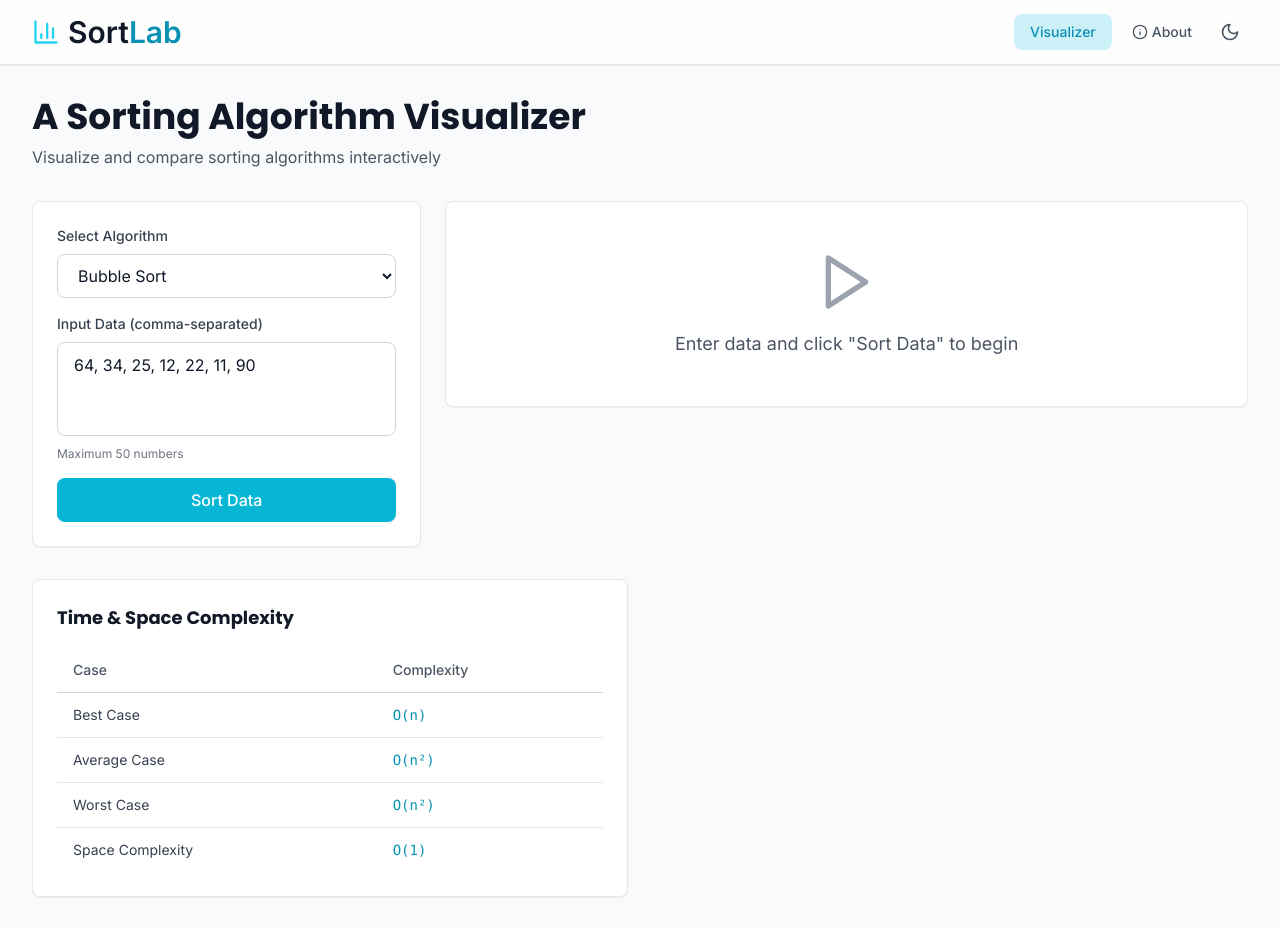
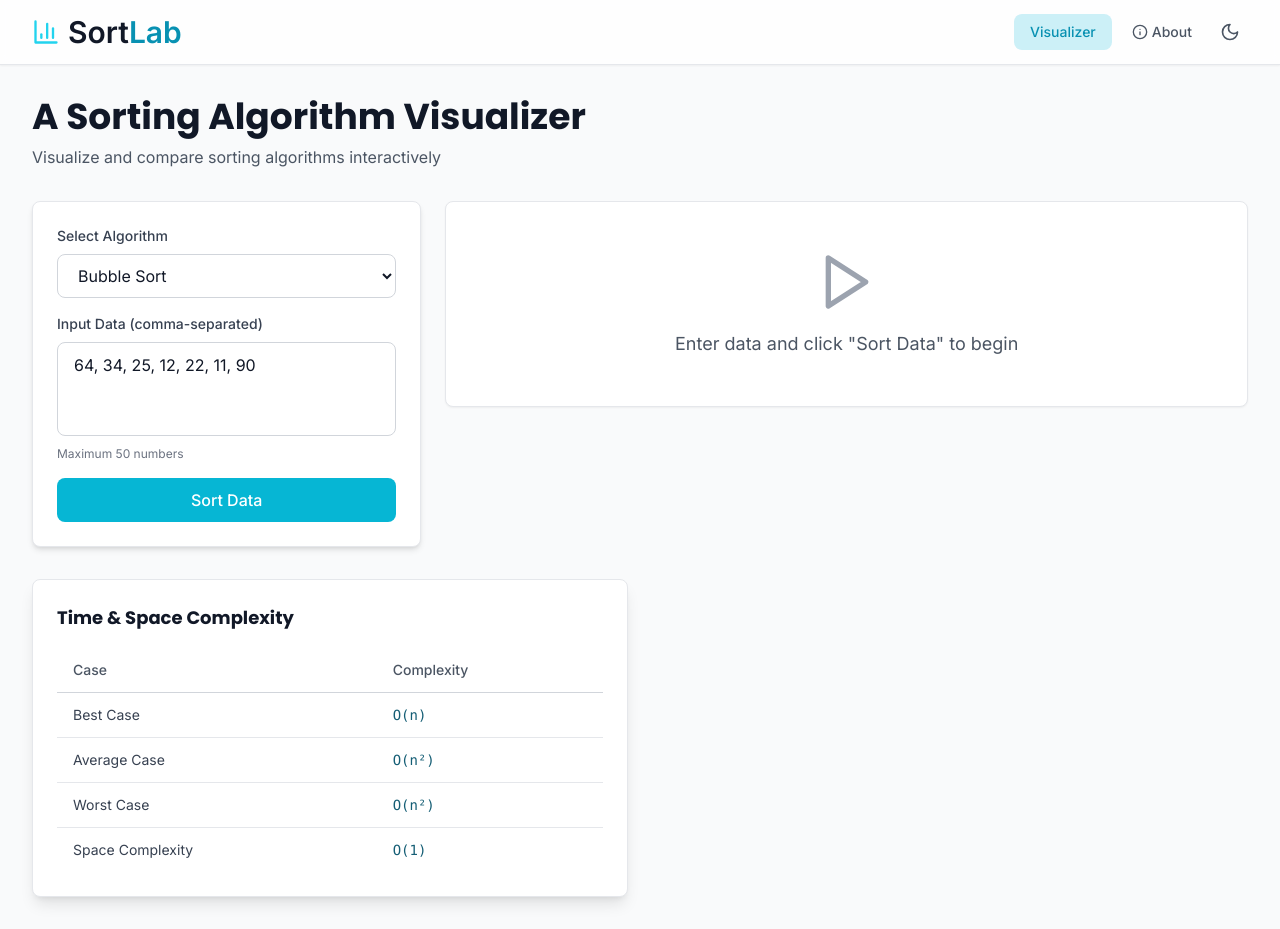
Before and after one commit to dhyan2815/SortLab, a React (Vite) app: page / in a window 1280 px wide. Built offline with nearby package versions, Linux system fonts and the light colour scheme.

Commit message:
chore: add shadow on components

```diff
--- a/src/components/ComplexityTable.tsx
+++ b/src/components/ComplexityTable.tsx
@@ -10,7 +10,7 @@ export default function ComplexityTable({ algorithm }: ComplexityTableProps) {
   if (!complexity) return null;
 
   return (
-    <div className="bg-white dark:bg-gray-900/50 border border-gray-200 dark:border-gray-800 rounded-lg p-4 sm:p-6 shadow-sm dark:shadow-none">
+    <div className="bg-white dark:bg-gray-900/50 border border-gray-200 dark:border-gray-800 rounded-lg p-4 sm:p-6 shadow-lg dark:shadow-none">
       <h3 className="text-lg font-bold text-gray-900 dark:text-white mb-4">Time & Space Complexity</h3>
       <div className="overflow-x-auto">
         <table className="w-full text-sm">
@@ -23,19 +23,19 @@ export default function ComplexityTable({ algorithm }: ComplexityTableProps) {
           <tbody>
             <tr className="border-b border-gray-200 dark:border-gray-800 hover:bg-gray-50 dark:hover:bg-gray-800/50 transition-colors">
               <td className="py-3 px-4 text-gray-700 dark:text-gray-300">Best Case</td>
-              <td className="py-3 px-4 text-cyan-600 dark:text-cyan-400 font-mono font-medium">{complexity.best}</td>
+              <td className="py-3 px-4 text-cyan-800 dark:text-cyan-400 font-mono font-medium">{complexity.best}</td>
             </tr>
             <tr className="border-b border-gray-200 dark:border-gray-800 hover:bg-gray-50 dark:hover:bg-gray-800/50 transition-colors">
               <td className="py-3 px-4 text-gray-700 dark:text-gray-300">Average Case</td>
-              <td className="py-3 px-4 text-cyan-600 dark:text-cyan-400 font-mono font-medium">{complexity.average}</td>
+              <td className="py-3 px-4 text-cyan-800 dark:text-cyan-400 font-mono font-medium">{complexity.average}</td>
             </tr>
             <tr className="border-b border-gray-200 dark:border-gray-800 hover:bg-gray-50 dark:hover:bg-gray-800/50 transition-colors">
               <td className="py-3 px-4 text-gray-700 dark:text-gray-300">Worst Case</td>
-              <td className="py-3 px-4 text-cyan-600 dark:text-cyan-400 font-mono font-medium">{complexity.worst}</td>
+              <td className="py-3 px-4 text-cyan-800 dark:text-cyan-400 font-mono font-medium">{complexity.worst}</td>
             </tr>
             <tr className="hover:bg-gray-50 dark:hover:bg-gray-800/50 transition-colors">
               <td className="py-3 px-4 text-gray-700 dark:text-gray-300">Space Complexity</td>
-              <td className="py-3 px-4 text-cyan-600 dark:text-cyan-400 font-mono font-medium">{complexity.space}</td>
+              <td className="py-3 px-4 text-cyan-800 dark:text-cyan-400 font-mono font-medium">{complexity.space}</td>
             </tr>
           </tbody>
         </table>
--- a/src/components/FlowchartDiagram.tsx
+++ b/src/components/FlowchartDiagram.tsx
@@ -152,7 +152,7 @@ export default function FlowchartDiagram({ algorithm }: FlowchartDiagramProps) {
   }, [algorithm]);
 
   return (
-    <div className="bg-white dark:bg-gray-900/50 border border-gray-200 dark:border-gray-800 rounded-lg p-4 sm:p-6 shadow-sm dark:shadow-none">
+    <div className="bg-white dark:bg-gray-900/50 border border-gray-200 dark:border-gray-800 rounded-lg p-4 sm:p-6 shadow-lg dark:shadow-none">
       <h3 className="text-lg font-bold text-gray-900 dark:text-white mb-4">Algorithm Flowchart</h3>
       <div className="overflow-x-auto">
         <svg ref={svgRef} className="w-full"></svg>
--- a/src/components/PerformanceMetrics.tsx
+++ b/src/components/PerformanceMetrics.tsx
@@ -17,7 +17,7 @@ export default function PerformanceMetrics({
 
   return (
     <div className="grid grid-cols-1 sm:grid-cols-2 lg:grid-cols-4 gap-4">
-      <div className="bg-gradient-to-br from-cyan-500/10 to-cyan-500/5 border border-cyan-500/20 dark:border-cyan-500/20 rounded-lg p-4 hover:border-cyan-500/40 transition-all duration-200">
+      <div className="bg-gradient-to-br from-cyan-500/10 to-cyan-500/5 border border-cyan-500/20 dark:border-cyan-500/20 rounded-lg p-4 hover:border-cyan-500/40 transition-all duration-200 shadow-lg">
         <div className="flex items-center justify-between mb-2">
           <span className="text-gray-600 dark:text-gray-400 text-sm font-medium">Comparisons</span>
           <ArrowLeftRight className="w-5 h-5 text-cyan-500 dark:text-cyan-400" />
@@ -25,7 +25,7 @@ export default function PerformanceMetrics({
         <p className="text-2xl font-bold text-gray-900 dark:text-white">{comparisons.toLocaleString()}</p>
       </div>
 
-      <div className="bg-gradient-to-br from-purple-500/10 to-purple-500/5 border border-purple-500/20 dark:border-purple-500/20 rounded-lg p-4 hover:border-purple-500/40 transition-all duration-200">
+      <div className="bg-gradient-to-br from-purple-500/10 to-purple-500/5 border border-purple-500/20 dark:border-purple-500/20 rounded-lg p-4 hover:border-purple-500/40 transition-all duration-200 shadow-lg">
         <div className="flex items-center justify-between mb-2">
           <span className="text-gray-600 dark:text-gray-400 text-sm font-medium">Swaps</span>
           <Zap className="w-5 h-5 text-purple-500 dark:text-purple-400" />
@@ -33,7 +33,7 @@ export default function PerformanceMetrics({
         <p className="text-2xl font-bold text-gray-900 dark:text-white">{swaps.toLocaleString()}</p>
       </div>
 
-      <div className="bg-gradient-to-br from-pink-500/10 to-pink-500/5 border border-pink-500/20 dark:border-pink-500/20 rounded-lg p-4 hover:border-pink-500/40 transition-all duration-200">
+      <div className="bg-gradient-to-br from-purple-500/10 to-purple-500/5 border border-purple-500/20 dark:border-purple-500/20 rounded-lg p-4 hover:border-purple-500/40 transition-all duration-200 shadow-lg">
         <div className="flex items-center justify-between mb-2">
           <span className="text-gray-600 dark:text-gray-400 text-sm font-medium">Execution Time</span>
           <Clock className="w-5 h-5 text-pink-500 dark:text-pink-400" />
@@ -41,7 +41,7 @@ export default function PerformanceMetrics({
         <p className="text-2xl font-bold text-gray-900 dark:text-white">{executionTime.toFixed(2)} ms</p>
       </div>
 
-      <div className="bg-gradient-to-br from-amber-500/10 to-amber-500/5 border border-amber-500/20 dark:border-amber-500/20 rounded-lg p-4 hover:border-amber-500/40 transition-all duration-200">
+      <div className="bg-gradient-to-br from-purple-500/10 to-purple-500/5 border border-purple-500/20 dark:border-purple-500/20 rounded-lg p-4 hover:border-purple-500/40 transition-all duration-200 shadow-lg">
         <div className="flex items-center justify-between mb-2">
           <span className="text-gray-600 dark:text-gray-400 text-sm font-medium">Memory Usage</span>
           <Zap className="w-5 h-5 text-amber-500 dark:text-amber-400" />
--- a/src/components/VisualizationCanvas.tsx
+++ b/src/components/VisualizationCanvas.tsx
@@ -100,7 +100,7 @@ export default function VisualizationCanvas({ step, animate = true }: Visualizat
   }, [step, animate]);
 
   return (
-    <div className="w-full bg-white dark:bg-gray-900/50 rounded-lg p-4 border border-gray-200 dark:border-gray-800 shadow-sm dark:shadow-none">
+    <div className="w-full bg-white dark:bg-gray-900/50 rounded-lg p-4 border border-gray-200 dark:border-gray-800 shadow-md dark:shadow-none duration-300 transition-all hover:shadow-lg">
       <svg ref={svgRef} className="w-full" style={{ minHeight: '300px' }}></svg>
 
       <div className="flex flex-wrap gap-4 mt-4 justify-center text-xs sm:text-sm">
--- a/src/pages/Visualizer.tsx
+++ b/src/pages/Visualizer.tsx
@@ -110,7 +110,7 @@ export default function Visualizer() {
 
         <div className="grid grid-cols-1 lg:grid-cols-3 gap-6">
           <div className="lg:col-span-1 space-y-4">
-            <div className="bg-white dark:bg-gray-900/50 border border-gray-200 dark:border-gray-800 rounded-lg p-6 space-y-4 shadow-sm dark:shadow-none">
+            <div className="bg-white dark:bg-gray-900/50 border border-gray-200 dark:border-gray-800 rounded-lg p-6 space-y-4 shadow-md duration-300 transition-all hover:shadow-lg dark:shadow-none">
               <div>
                 <label className="block text-sm font-medium text-gray-700 dark:text-gray-300 mb-2">
                   Select Algorithm
```
